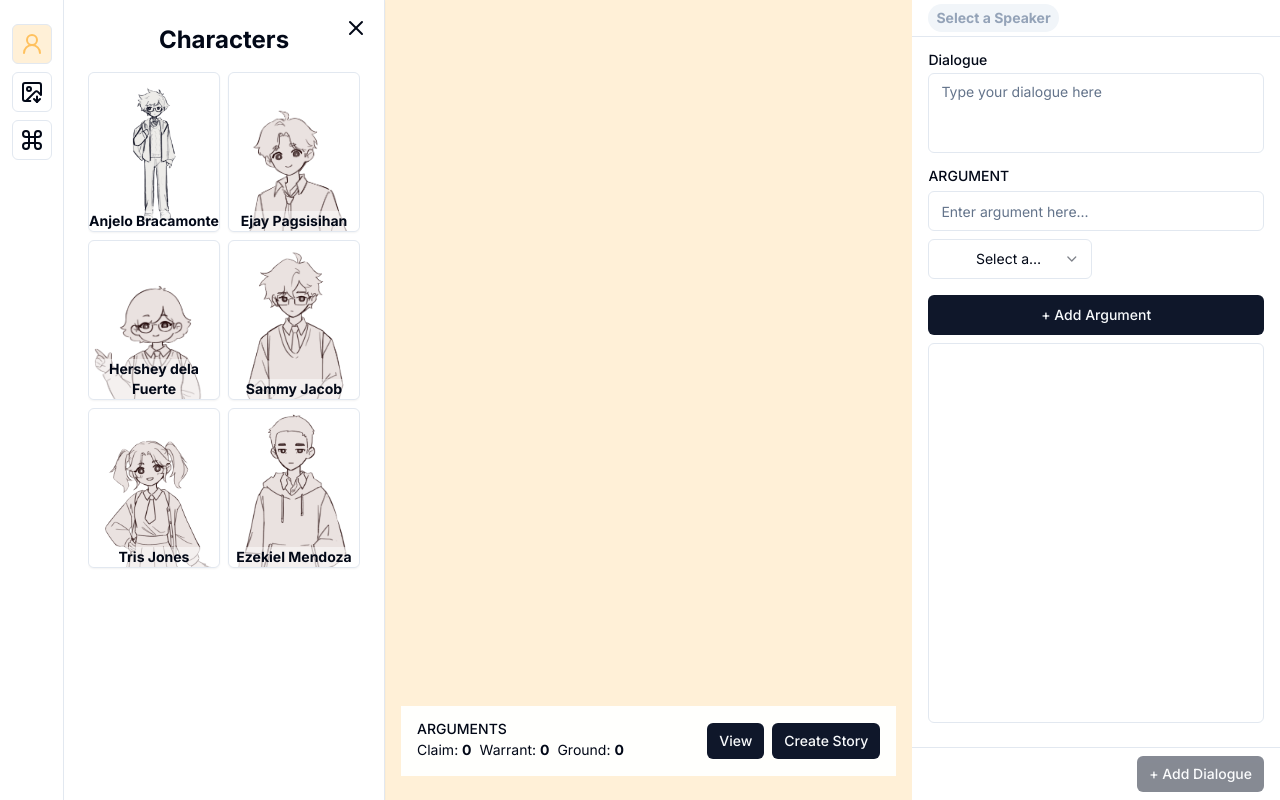
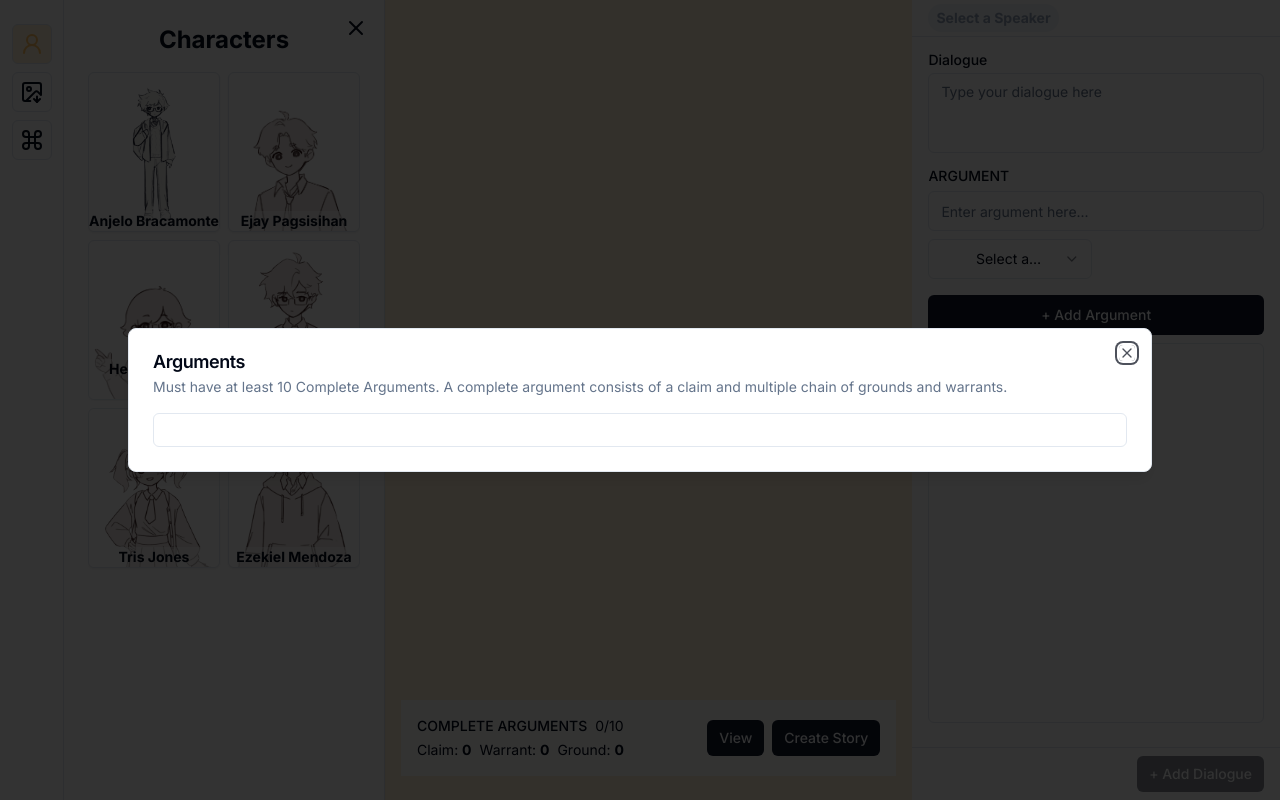
Before and after one commit to kieloBash/thesis-vn-engine, a Next.js app: page / in a window 1280 px wide. Both pictures are taken after a click on the button "View". Built offline with nearby package versions, Linux system fonts and the light colour scheme.

Commit message:
added view arguments

```diff
--- /dev/null
+++ b/components/global/argument-summary/argument-summary-modal.tsx
@@ -0,0 +1,74 @@
+"use client";
+import { Button } from "@/components/ui/button";
+import {
+  Dialog,
+  DialogContent,
+  DialogDescription,
+  DialogFooter,
+  DialogHeader,
+  DialogTitle,
+  DialogTrigger,
+} from "@/components/ui/dialog";
+
+import { useStoryContext } from "@/providers/story";
+import { ScrollArea, ScrollBar } from "@/components/ui/scroll-area";
+import { useMemo } from "react";
+import { Argument } from "@/types";
+import { Label } from "@/components/ui/label";
+import { Separator } from "@/components/ui/separator";
+import ArgumentSummaryCard from "./card";
+
+export function ArgumentSummaryModal() {
+  const { story } = useStoryContext();
+
+  const groupedArguments = useMemo(() => {
+    const argumentMap: { [id: string]: Argument[] } = {};
+
+    story.forEach((dialogue) => {
+      dialogue.arguments.forEach((argument) => {
+        if (!argumentMap[argument.id]) {
+          argumentMap[argument.id] = [];
+        }
+        argumentMap[argument.id].push(argument);
+      });
+    });
+
+    return argumentMap;
+  }, [story]);
+
+  console.log(groupedArguments);
+
+  return (
+    <Dialog>
+      <DialogTrigger asChild>
+        <Button type="button" size={"sm"}>
+          View
+        </Button>
+      </DialogTrigger>
+      <DialogContent className="sm:max-w-screen-lg">
+        <DialogHeader>
+          <DialogTitle>Arguments</DialogTitle>
+          <DialogDescription>
+            Must have at least 10 Complete Arguments. A complete argument
+            consists of a claim and multiple chain of grounds and warrants.
+          </DialogDescription>
+        </DialogHeader>
+        <ScrollArea className="w-full whitespace-nowrap rounded-md border">
+          <div className="flex w-max space-x-4 p-4">
+            {Object.entries(groupedArguments).map((data) => {
+              const key = data[0];
+              const args = data[1];
+              const claimArg = args.find((d) => d.tax === "Claim");
+              return <ArgumentSummaryCard key={key} args={args} id={key}/>;
+            })}
+          </div>
+          <ScrollBar orientation="horizontal" />
+        </ScrollArea>
+
+        {/* <DialogFooter>
+          <Button type="submit">Save changes</Button>
+        </DialogFooter> */}
+      </DialogContent>
+    </Dialog>
+  );
+}
--- /dev/null
+++ b/components/global/argument-summary/card.tsx
@@ -0,0 +1,71 @@
+"use client";
+import { Label } from "@/components/ui/label";
+import { Separator } from "@/components/ui/separator";
+import { Argument } from "@/types";
+import React, { useMemo } from "react";
+
+const ArgumentSummaryCard = ({
+  id,
+  args,
+}: {
+  id: string;
+  args: Argument[];
+}) => {
+  const claimArg = args.find((d) => d.tax === "Claim");
+
+  const groupedArguments = useMemo(() => {
+    const argumentMap: { [argumentKey: string]: Argument[] } = {};
+
+    args.forEach((argument) => {
+      if (argument.argumentKey) {
+        if (!argumentMap[argument.argumentKey]) {
+          argumentMap[argument.argumentKey] = [];
+        }
+        argumentMap[argument.argumentKey].push(argument);
+      }
+    });
+
+    return argumentMap;
+  }, [args]);
+
+  return (
+    <div className="w-60 h-80 bg-white border rounded-lg shadow-sm flex flex-col p-2">
+      <div className="flex flex-col justify-center items-center">
+        <h2 className="font-bold">{id}</h2>
+        <Label className="text-xs">KEY</Label>
+      </div>
+      <Separator className="my-2" />
+      <div className="flex flex-col justify-center items-center flex-1">
+        <Label className="text-xs">CLAIM</Label>
+        <p className="text-xs font-mono px-2 py-1 bg-slate-200 rounded-full text-wrap">
+          {claimArg?.line}
+        </p>
+      </div>
+      <div className="flex flex-col justify-center items-center flex-[2]">
+        <Label className="text-xs">CHAINS</Label>
+        <div className="flex-1">
+          {Object.entries(groupedArguments).map((data) => {
+            const key = data[0];
+            const args = data[1];
+            return (
+              <div className="grid grid-cols-2 w-full" key={key}>
+                {args.map((d, idx) => {
+                  return (
+                    <p
+                      key={`${d.argumentKey}-${idx}`}
+                      className="text-xs font-mono px-2 py-1 text-center bg-slate-200 rounded-full text-wrap"
+                    >
+                      {d.line}
+                    </p>
+                  );
+                })}
+              </div>
+            );
+          })}
+        </div>
+      </div>
+    </div>
+  );
+};
+
+export default ArgumentSummaryCard;
--- a/components/global/story-argument-summary.tsx
+++ b/components/global/story-argument-summary.tsx
@@ -3,33 +3,49 @@ import React, { useMemo } from "react";
 import { Label } from "@/components/ui/label";
 import { useStoryContext } from "@/providers/story";
 import { Button } from "@/components/ui/button";
+import { ArgumentSummaryModal } from "./argument-summary/argument-summary-modal";
+import { Argument } from "@/types";
 
 const StoryArgumentSummary = () => {
   const { story } = useStoryContext();
-  const claimArguments = useMemo(() => {
-    return story.flatMap((dialogue) =>
-      dialogue.arguments.filter((argument) => argument.tax === "Claim")
-    );
+  const { claimArguments, warrantArguments, groundArguments } = useMemo(() => {
+    const claims: Argument[] = [];
+    const warrants: Argument[] = [];
+    const grounds: Argument[] = [];
+
+    story.forEach((dialogue) => {
+      dialogue.arguments.forEach((argument) => {
+        switch (argument.tax) {
+          case "Claim":
+            claims.push(argument);
+            break;
+          case "Warrant":
+            warrants.push(argument);
+            break;
+          case "Ground":
+            grounds.push(argument);
+            break;
+          default:
+            break;
+        }
+      });
+    });
+
+    return {
+      claimArguments: claims,
+      warrantArguments: warrants,
+      groundArguments: grounds,
+    };
   }, [story]);
-  const warrantArguments = useMemo(() => {
-    return story.flatMap((dialogue) =>
-      dialogue.arguments.filter((argument) => argument.tax === "Warrant")
-    );
-  }, [story]);
-  const groundArguments = useMemo(() => {
-    return story.flatMap((dialogue) =>
-      dialogue.arguments.filter((argument) => argument.tax === "Ground")
-    );
-  }, [story]);
-  console.log(claimArguments)
-  console.log(warrantArguments)
-  console.log(groundArguments)
 
   return (
     <div className="bg-background/95 p-4 backdrop-blur flex justify-between items-center text-sm">
       <div className="flex gap-1 items-start justify-center flex-col">
         <div className="flex flex-col gap-1">
-          <Label className="">ARGUMENTS</Label>
+          <div className="flex gap-2 items-center justify-start">
+            <Label className="">COMPLETE ARGUMENTS</Label>
+            <span className="">0/10</span>
+          </div>
           <div className="flex gap-2">
             <p className="">
               Claim: <span className="font-bold">{claimArguments?.length}</span>
@@ -46,9 +62,7 @@ const StoryArgumentSummary = () => {
         </div>
       </div>
       <div className="flex gap-2 justify-center items-center">
-        <Button type="button" size={"sm"}>
-          View
-        </Button>
+        <ArgumentSummaryModal />
         <Button type="button" size={"sm"}>
           Create Story
         </Button>
```
